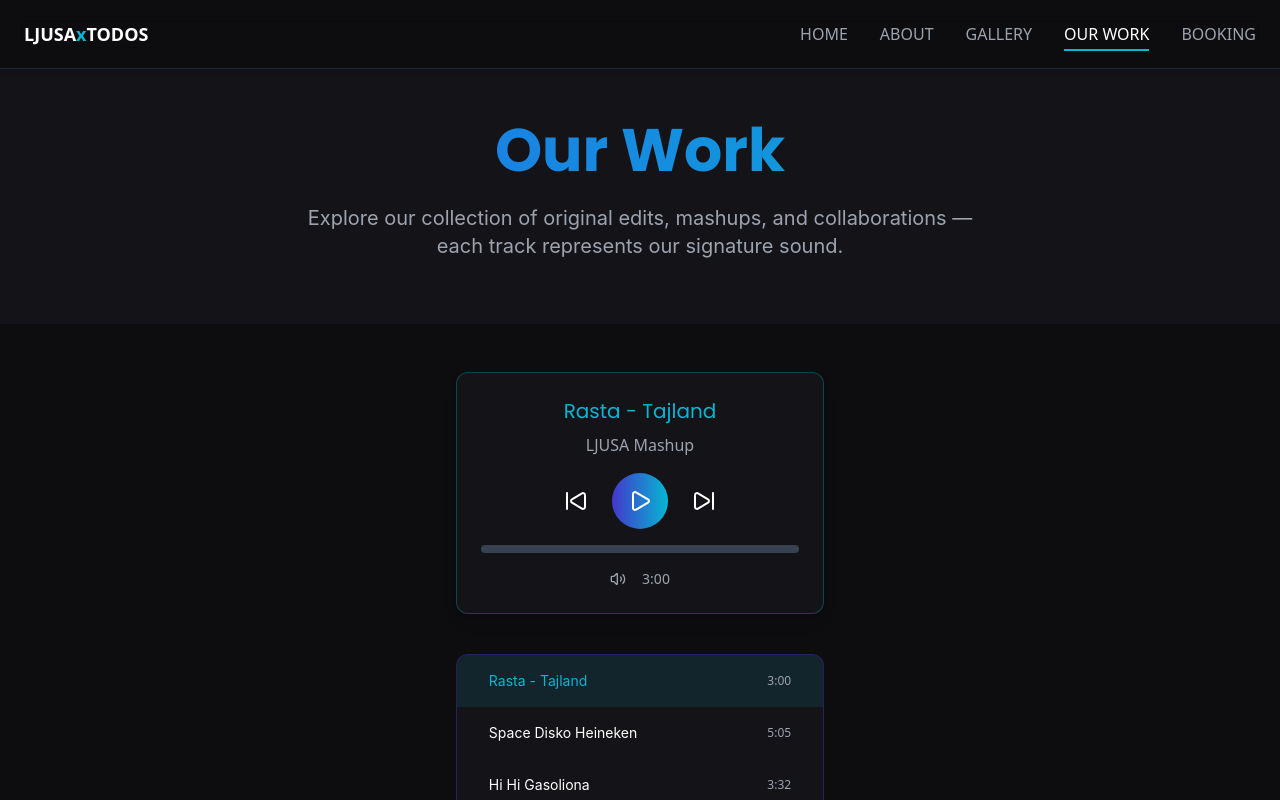
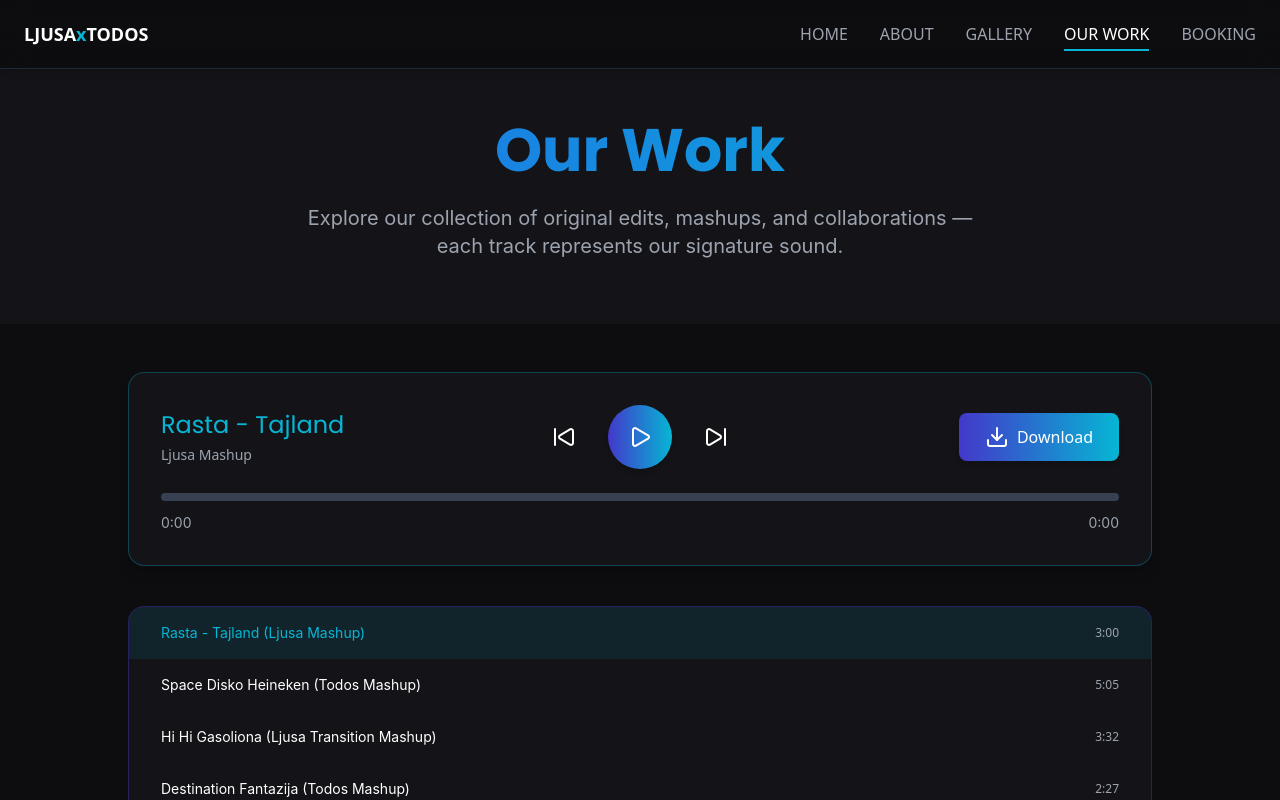
Before and after one commit to therealyhn/ljusaxtodos, a React (Vite) app: page /our-work in a window 1280 px wide. Shown: the top 800 px of the page. Built offline with nearby package versions, Linux system fonts and the light colour scheme.

Commit message:
player+tracklist done

```diff
--- a/src/components/work/WorkContainer.jsx
+++ b/src/components/work/WorkContainer.jsx
@@ -1,6 +1,6 @@
 import { useState } from "react";
 import WorkPlayer from "./WorkPlayer";
-import WorkTrackList from "./WorkTracklist";
+import WorkTrackList from "./WorkTrackList";
 import tracksData from "../../data/tracksData";
 
 export default function WorkContainer() {
@@ -8,7 +8,8 @@ export default function WorkContainer() {
   const currentTrack = tracksData[currentIndex];
 
   return (
-    <section className="max-w-6xl mx-auto px-6 py-12 flex flex-col gap-10">
+    <section className="flex flex-col items-center justify-center py-12 px-6  bg-background">
+      <div className="w-full max-w-5xl flex flex-col gap-10">
         <WorkPlayer
           track={currentTrack}
           onNext={() => setCurrentIndex((i) => (i + 1) % tracksData.length)}
@@ -19,6 +20,7 @@ export default function WorkContainer() {
           currentIndex={currentIndex}
           onSelect={(index) => setCurrentIndex(index)}
         />
+      </div>
     </section>
   );
 }
--- a/src/components/work/WorkPlayer.jsx
+++ b/src/components/work/WorkPlayer.jsx
@@ -1,4 +1,4 @@
-import { Play, Pause, SkipBack, SkipForward, Volume2 } from "lucide-react";
+import { Play, Pause, SkipBack, SkipForward, Share2, Download } from "lucide-react";
 import { useRef, useState, useEffect } from "react";
 
 export default function WorkPlayer({ track, onNext, onPrev }) {
@@ -6,6 +6,15 @@ export default function WorkPlayer({ track, onNext, onPrev }) {
   const [isPlaying, setIsPlaying] = useState(false);
   const [progress, setProgress] = useState(0);
   const [duration, setDuration] = useState(0);
+  const [currentTime, setCurrentTime] = useState(0);
+
+  // Format vremena mm:ss
+  const formatTime = (time) => {
+    if (isNaN(time)) return "0:00";
+    const minutes = Math.floor(time / 60);
+    const seconds = Math.floor(time % 60);
+    return `${minutes}:${seconds < 10 ? "0" + seconds : seconds}`;
+  };
 
   useEffect(() => {
     const audio = audioRef.current;
@@ -13,15 +22,17 @@ export default function WorkPlayer({ track, onNext, onPrev }) {
 
     const updateProgress = () => {
       setProgress((audio.currentTime / audio.duration) * 100 || 0);
+      setCurrentTime(audio.currentTime);
     };
+
     const setAudioDuration = () => setDuration(audio.duration);
 
     audio.addEventListener("timeupdate", updateProgress);
     audio.addEventListener("loadedmetadata", setAudioDuration);
 
-    // Reset progress kad promeniš pesmu
     setProgress(0);
     setIsPlaying(false);
+    setCurrentTime(0);
     audio.pause();
     audio.currentTime = 0;
 
@@ -39,7 +50,6 @@ export default function WorkPlayer({ track, onNext, onPrev }) {
     setIsPlaying(!isPlaying);
   };
 
-  // klik na progress bar
   const handleSeek = (e) => {
     const rect = e.target.getBoundingClientRect();
     const clickX = e.clientX - rect.left;
@@ -48,19 +58,29 @@ export default function WorkPlayer({ track, onNext, onPrev }) {
     audioRef.current.currentTime = newTime;
   };
 
+  const handleEnded = () => onNext();
+
   return (
-    <div className="bg-background2 rounded-xl p-6 shadow-lg text-center border border-primary-cyan/30">
-      <h3 className="text-xl font-heading text-primary-cyan mb-2">{track.title}</h3>
-      <p className="text-text-secondary mb-4">{track.artist}</p>
+    <div className="bg-background2 rounded-2xl p-8 shadow-lg border border-primary-cyan/30 w-full">
+      {/* Gornji red: info - kontrole - dugmad */}
+      <div className="flex flex-col md:flex-row items-center justify-between gap-6 mb-6">
 
-      {/* Kontrole */}
-      <div className="flex items-center justify-center gap-6 mb-4">
+        {/* LEVO - Track Info */}
+        <div className="text-left w-full md:w-1/3">
+          <h3 className="text-2xl font-heading text-primary-cyan mb-1 truncate">
+            {track.title}
+          </h3>
+          <p className="text-text-secondary text-sm">{track.artist}</p>
+        </div>
+
+        {/* CENTAR - Kontrole */}
+        <div className="flex items-center justify-center gap-8">
           <button onClick={onPrev} className="hover:text-primary-cyan transition">
             <SkipBack />
           </button>
           <button
             onClick={togglePlay}
-          className="p-4 rounded-full bg-gradient-to-r from-primary-indigo to-primary-cyan hover:opacity-90 transition"
+            className="p-5 rounded-full bg-gradient-to-r from-primary-indigo to-primary-cyan hover:opacity-90 transition shadow-md"
           >
             {isPlaying ? <Pause /> : <Play />}
           </button>
@@ -69,9 +89,20 @@ export default function WorkPlayer({ track, onNext, onPrev }) {
           </button>
         </div>
 
+        {/* DESNO - Dugmad */}
+        <div className="flex flex-col items-center md:items-end gap-3 w-full md:w-1/3">
+          <button
+            onClick={() => window.open(track.src, "_blank")}
+            className="flex items-center gap-2 px-5 py-3 rounded-lg font-medium text-white bg-gradient-to-r from-primary-indigo to-primary-cyan shadow-md hover:opacity-90 transition w-40 justify-center"
+          >
+            <Download size={24} /> Download
+          </button>
+        </div>
+      </div>
+
       {/* Progress bar */}
       <div
-        className="relative w-full h-2 bg-gray-700 rounded-full cursor-pointer mb-4"
+        className="relative w-full h-2 bg-gray-700 rounded-full cursor-pointer mb-3"
         onClick={handleSeek}
       >
         <div
@@ -80,12 +111,13 @@ export default function WorkPlayer({ track, onNext, onPrev }) {
         ></div>
       </div>
 
-      <audio ref={audioRef} src={track.src} preload="none" />
+      {/* Vreme */}
+      <div className="flex justify-between text-sm text-text-secondary font-body">
+        <span>{formatTime(currentTime)}</span>
+        <span>{formatTime(duration)}</span>
+      </div>
 
-      {/* Info */}
-      <div className="flex justify-center items-center gap-4 text-sm text-text-secondary mt-2">
-        <Volume2 size={16} /> {track.duration}
-      </div>
+      <audio ref={audioRef} src={track.src} onEnded={handleEnded} preload="metadata" />
     </div>
   );
 }
--- a/src/components/work/WorkTracklist.jsx
+++ b/src/components/work/WorkTracklist.jsx
@@ -1,7 +1,7 @@
 export default function WorkTrackList({ tracks, currentIndex, onSelect }) {
   return (
-    <div className="bg-background2 rounded-xl border border-primary-indigo/40 overflow-hidden">
-      <div className="max-h-[500px] overflow-y-auto scrollbar-thin scrollbar-thumb-primary-cyan/40 scrollbar-track-background/50">
+    <div className="bg-background2 rounded-2xl border border-primary-indigo/40 overflow-hidden">
+      <div className="max-h-[450px] overflow-y-auto scrollbar-thin scrollbar-thumb-primary-cyan/40 scrollbar-track-background/50">
         {tracks.map((track, index) => {
           const active = index === currentIndex;
           return (
@@ -14,7 +14,7 @@ export default function WorkTrackList({ tracks, currentIndex, onSelect }) {
                   : "hover:bg-background/60 hover:text-white"
                 }`}
             >
-              <span className="font-body truncate">{track.title}</span>
+              <span className="font-body truncate">{track.title}  ({track.artist})</span>
               <span className="text-xs text-text-secondary">{track.duration}</span>
             </div>
           );
--- a/src/data/tracksData.js
+++ b/src/data/tracksData.js
@@ -1,38 +1,74 @@
 export default [
   {
     title: "Rasta - Tajland",
-    artist: "LJUSA Mashup",
+    artist: "Ljusa Mashup",
     src: "/audio/Tajland-Yhn.mp3",
     duration: "3:00",
   },
   {
     title: "Space Disko Heineken",
-    artist: "TODOS Mashup",
+    artist: "Todos Mashup",
     src: "/audio/Spaceman-Todos.wav",
     duration: "5:05",
   },
   {
     title: "Hi Hi Gasoliona",
-    artist: "LJUSA Transition Mashup",
+    artist: "Ljusa Transition Mashup",
     src: "/audio/Hi-Hi-Gasolina-Yhn.mp3",
     duration: "3:32",
   },
   {
     title: "Destination Fantazija",
-    artist: "TODOS Mashup",
+    artist: "Todos Mashup",
     src: "/audio/Fantazija-Todos.mp3",
     duration: "2:27",
   },
   {
     title: "Hardwell vs. Devito & Voyage - Acid Mafia",
-    artist: "LJUSA Mashup",
+    artist: "Ljusa Mashup",
     src: "/audio/Acid-Mafia-Yhn.mp3",
     duration: "2:48",
   },
   {
-    title: "HILJSON MANDELA x MIACH - ANDJEO",
-    artist: "TODOS Mashup",
-    src: "/audio/industrial-pulse.mp3",
+    title: "Hiljson Mandela x Miach - Andjeo",
+    artist: "Todos Mashup",
+    src: "/audio/Andjeo-Todos.mp3",
+    duration: "3:00",
+  },
+  {
+    title: "Rasta - Tajland",
+    artist: "Ljusa Mashup",
+    src: "/audio/Tajland-Yhn.mp3",
+    duration: "3:00",
+  },
+  {
+    title: "Space Disko Heineken",
+    artist: "Todos Mashup",
+    src: "/audio/Spaceman-Todos.wav",
+    duration: "5:05",
+  },
+  {
+    title: "Hi Hi Gasoliona",
+    artist: "Ljusa Transition Mashup",
+    src: "/audio/Hi-Hi-Gasolina-Yhn.mp3",
+    duration: "3:32",
+  },
+  {
+    title: "Destination Fantazija",
+    artist: "Todos Mashup",
+    src: "/audio/Fantazija-Todos.mp3",
+    duration: "2:27",
+  },
+  {
+    title: "Hardwell vs. Devito & Voyage - Acid Mafia",
+    artist: "Ljusa Mashup",
+    src: "/audio/Acid-Mafia-Yhn.mp3",
+    duration: "2:48",
+  },
+  {
+    title: "Hiljson Mandela x Miach - Andjeo",
+    artist: "Todos Mashup",
+    src: "/audio/Andjeo-Todos.mp3",
     duration: "3:00",
   },
 
```
Lines whose indentation alone changed are shown as unchanged.
